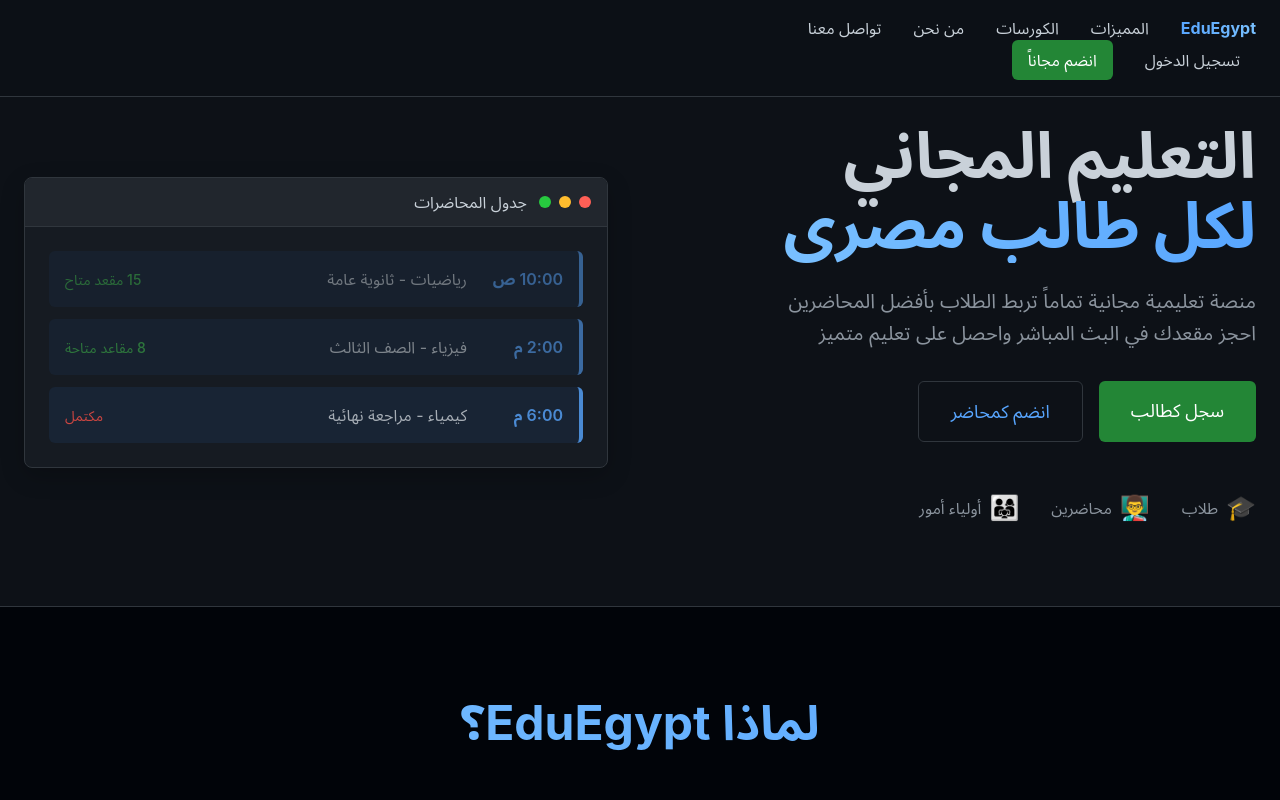
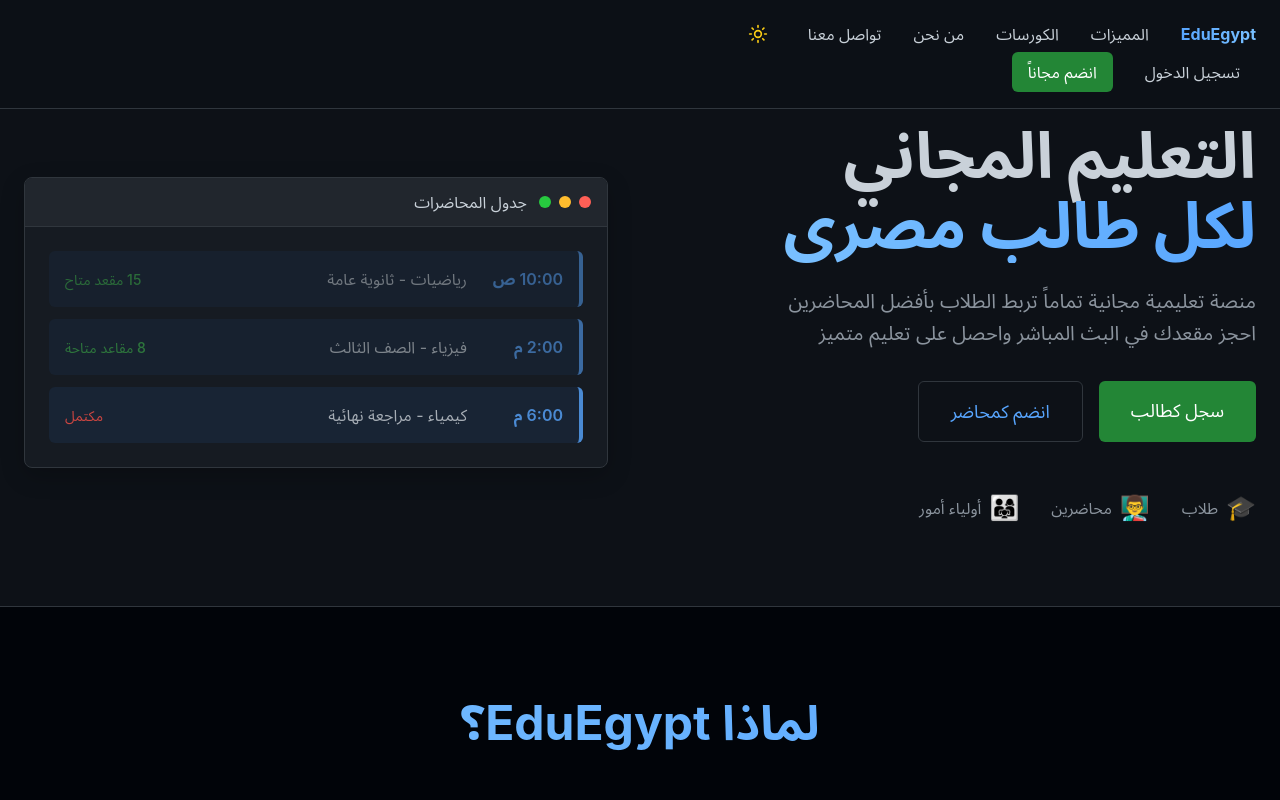
Before and after one commit to abdalla-sobhy/ACE, a Next.js app in the folder frontend/: page / in a window 1280 px wide. Shown: the top 800 px of the page. Built offline with nearby package versions, Linux system fonts and the light colour scheme.

Commit message:
added the variables for the login

```diff
--- a/frontend/app/globals.css
+++ b/frontend/app/globals.css
@@ -29,29 +29,37 @@
 /* Light theme */
 :root.light {
   --main-color: #ffffff;
-  --links-color: #0366d6;
+  --main-color-transparent: #ffffffdd;
+  --blue: #0969da;
+  --blue-darker: #054da3;
   --form-color: #f6f8fa;
   --borders: #d0d7de;
-  --main-text-white: #24292e;
-  --p-text: #57606a;
+  --main-text-white: #24292f;
+  --main-text-white-lighter: #57606a;
+  --p-text: #6e7781;
   --btn: #2ea043;
   --from-wrapper-color: #f6f8fa;
   --input-color: #ffffff;
-  --input-text: #57606a;
+  --input-border-color: #d0d7de;
+  --input-text: #24292f;
   --input-placeholder: #6e778180;
 }
 
 /* Dark theme */
 :root.dark {
   --main-color: #0d1117;
-  --links-color: #70b9ff;
+  --main-color-transparent: #0d1117dd;
+  --blue: #70b9ff;
+  --blue-darker: #70b9ff;
   --form-color: #161b22;
-  --borders: #323037bb;
+  --borders: #30363d;
   --main-text-white: #c9d1d9;
-  --p-text: #c9d1d990;
+  --main-text-white-lighter: #f0f6fc;
+  --p-text: #8b949e;
   --btn: #2EA043;
   --from-wrapper-color: #161B22;
   --input-color: #0D1117;
+  --input-border-color: #30363d;
   --input-text: #6E7681;
   --input-placeholder: #6E768180;
 }
--- a/frontend/components/Nav/Nav.tsx
+++ b/frontend/components/Nav/Nav.tsx
@@ -79,6 +79,9 @@
           >
             تواصل معنا
           </Link>
+          <div id="themeIcon">
+            <ThemeToggle />
+          </div>
         </div>
         <div className={styles.navRight}>
           <Link
```
Also changed, not shown: frontend/app/login/Login.module.css (+20 -20 lines).
